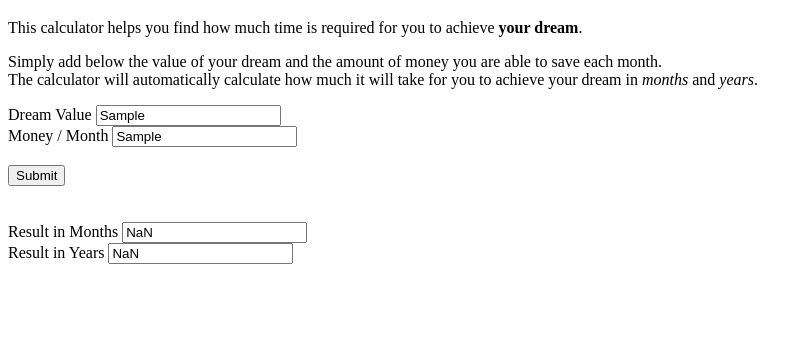
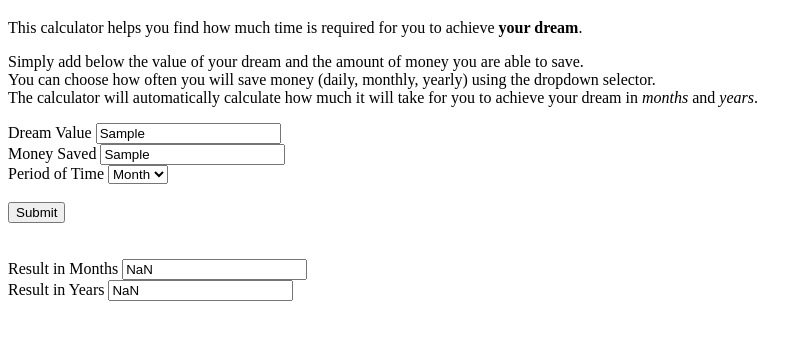
Before and after one commit to AndreiOancea/time-to-dream, a plain HTML site: page index.html in a window 1280 px wide. Both pictures are taken after typing "Sample", "Sample", "Sample", "Sample" into the empty fields and a click on the button "Submit". Shown: the part 61-400 px from the top of the page, without its empty margins (0-812 px from the left). Drawn offline with Linux system fonts and the light colour scheme.

Commit message:
Extended calculator functionality

```diff
--- a/app.js
+++ b/app.js
@@ -7,8 +7,22 @@ const myButton = document.getElementById('myButton');
 function calculate() {
     let dream = parseInt(document.getElementById('dream').value);
     let money = parseInt(document.getElementById('money').value);
-    let resultM = document.getElementById('resultM').value = dream / money;
-    let resultY = document.getElementById('resultY').value = ((dream / money) / 12).toFixed(1);
+    let select = document.getElementById('period');
+    let value = select.options[select.selectedIndex].value;
+
+    if (value === 'd') {
+        document.getElementById('resultM').value = parseFloat(((dream / money) / 30).toFixed(1));
+        document.getElementById('resultY').value = parseFloat(((dream / money) / 365).toFixed(1));
+    } else if (value === 'm') {
+        document.getElementById('resultM').value = parseFloat((dream / money).toFixed(1));
+        document.getElementById('resultY').value = parseFloat(((dream / money) / 12).toFixed(1));
+    } else if (value === 'y') {
+        document.getElementById('resultM').value = parseFloat(((dream / money) * 12).toFixed(1));
+        document.getElementById('resultY').value = parseFloat((dream / money).toFixed(1));
+    }
+
+    // let resultM = document.getElementById('resultM').value = dream / money;
+    // let resultY = document.getElementById('resultY').value = ((dream / money) / 12).toFixed(1);
 }
 
 myButton.addEventListener('click', calculate);
--- a/index.html
+++ b/index.html
@@ -9,21 +9,30 @@
 </head>
 
 <body>
-
+    <div class="container">
         <h1>Time To Dream Calculator</h1>
         <p>This calculator helps you find how much time is required for you to achieve <b>your dream</b>.</p>
-    <p>Simply add below the value of your dream and the amount of money you are able to save each month. <br> The
-        calculator
-        will automatically calculate how much it will take for you to achieve your dream in <em>months</em>
-        and <em>years</em>.</p>
+        <p>Simply add below the value of your dream and the amount of money you are able to save. <br> You can choose
+            how often you will save money (daily, monthly, yearly) using the dropdown selector. <br>The
+            calculator will automatically calculate how much it will take for you to achieve your dream in
+            <em>months</em>
+            and <em>years</em>.
+        </p>
 
         <div class="calculator">
             <form action="">
                 <label for="dream">Dream Value</label>
                 <input type="text" id="dream" required>
                 <br>
-            <label for="money">Money / Month</label>
+                <label for="money">Money Saved</label>
                 <input type="text" id="money" required>
+                <br>
+                <label for="Period">Period of Time</label>
+                <select id="period">
+                    <option value="d">Day</option>
+                    <option value="m" selected>Month</option>
+                    <option value="y">Year</option>
+                </select>
                 <br><br>
                 <button type="button" id="myButton">Submit</button>
                 <br><br><br>
@@ -34,6 +43,7 @@
                 <input type="text" id="resultY">
             </form>
         </div>
+    </div>
 
     <script type="" src="app.js"></script>
 </body>
```
Lines whose indentation alone changed are shown as unchanged.
